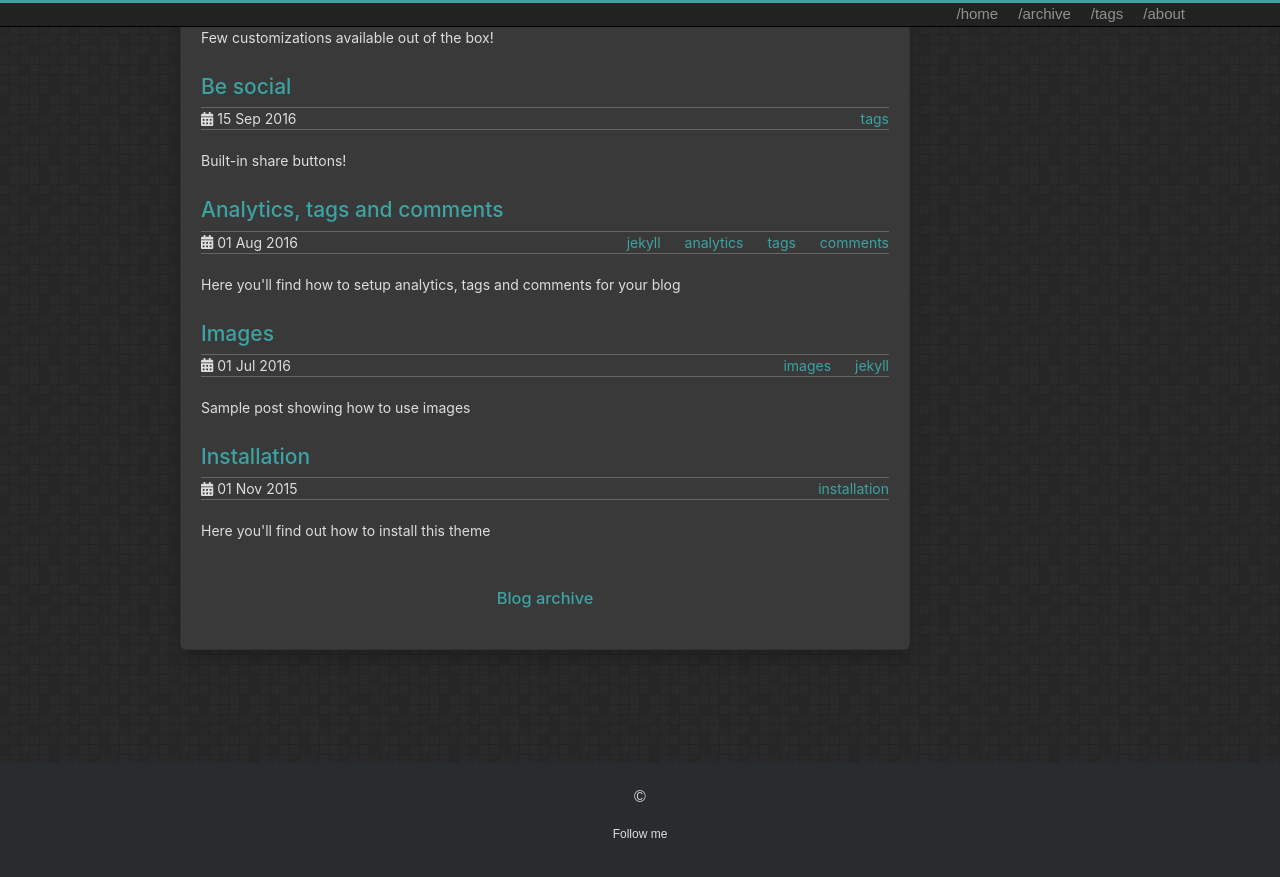
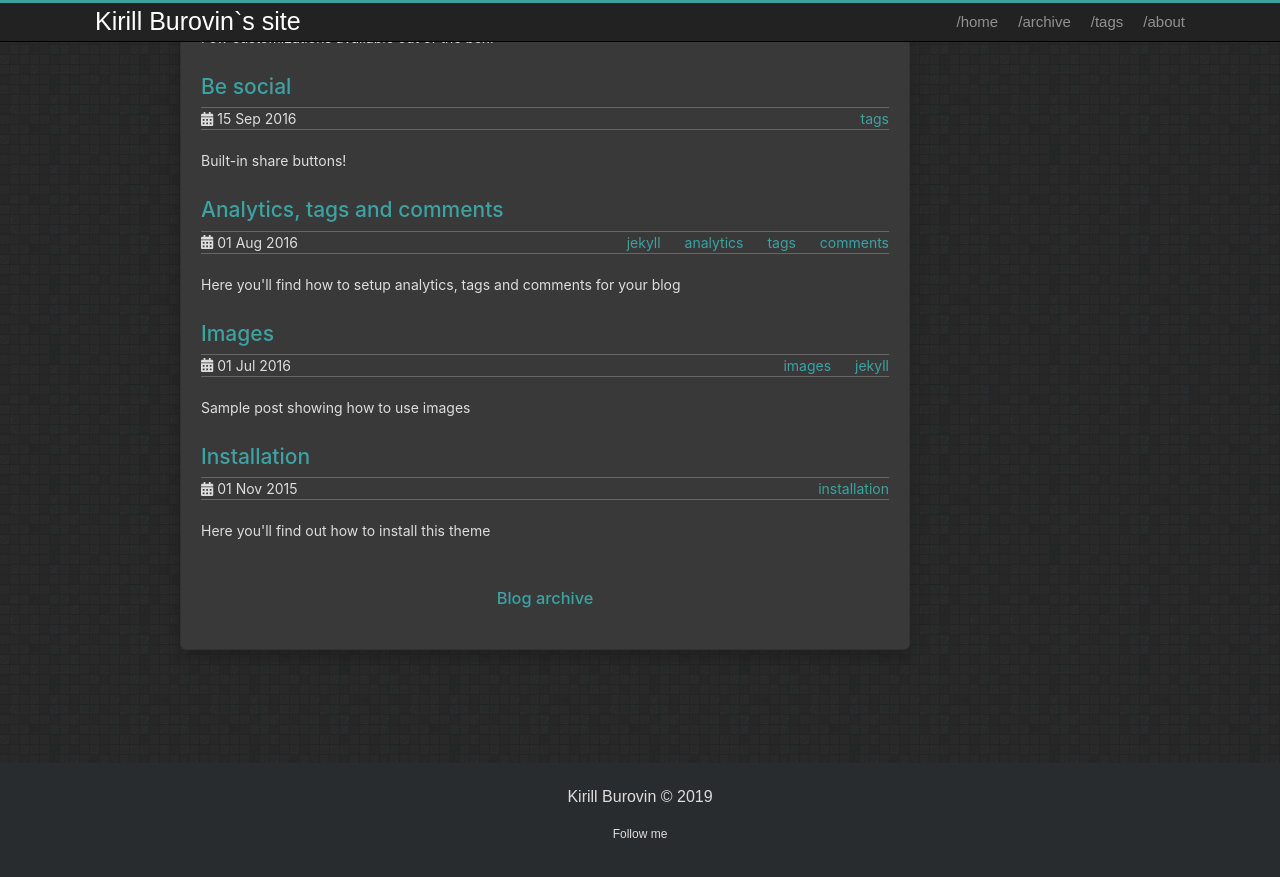
Before and after one commit to KirillBurovin/KirillBurovin.github.io, a Jekyll site: the page built from index.md, in a window 1280 px wide and 900 px high, scrolled down 776 px. Shown: the top 877 px of the window. Built offline with Jekyll 4.4.1, drawn with Linux system fonts in a browser that asks for light colours; our own code applies the rules of GitHub Pages for plain Markdown files.

Commit message:
Update _config.yml

```diff
--- a/_config.yml
+++ b/_config.yml
@@ -1,5 +1,5 @@
 # Site settings
-title: Kirill Burovin`s blog
+name: Kirill Burovin`s site
 email: kup9nps@gmail.com
 description: KirillBurovin's Blogs
 # > # this means to ignore newlines until "baseurl:"
@@ -7,10 +7,14 @@ description: KirillBurovin's Blogs
 #   line in _config.yml. It will appear in your document head meta (for
 #   Google search results) and in your feed.xml site description.
 
+author: Kirill Burovin
+copyright: 2019
 # baseurl: "" # the subpath of your site, e.g. /blog/
 # url: "http://yourdomain.com" # the base hostname & protocol for your site
 # twitter_username: jekyllrb
-github_username: KirillBurovin
+Social:
+  github: KirillBurovin
+
 permalink: /:year/:month/:day/:title/
 # this is the url root of the view source link on the footer page.
 viewsourceroot: https://github.com/KirillBurovin/KirillBurovin.github.io/blob/master/
@@ -21,7 +25,7 @@ newsourceroot: https://github.com/KirillBurovin/KirillBurovin.github.io/new/mast
 #duoshuo_shortname: lixizhi
 #duoshuo_url: "http://lixizhi.github.io"
 # disqus.com commenting system. please note that it is exclusive with duoshuo.com
-disqus_shortname: KirillBurovin
+disqus: KirillBurovin
 disqus_url: "KirillBurovin.github.io"
 #########################################
 
```
